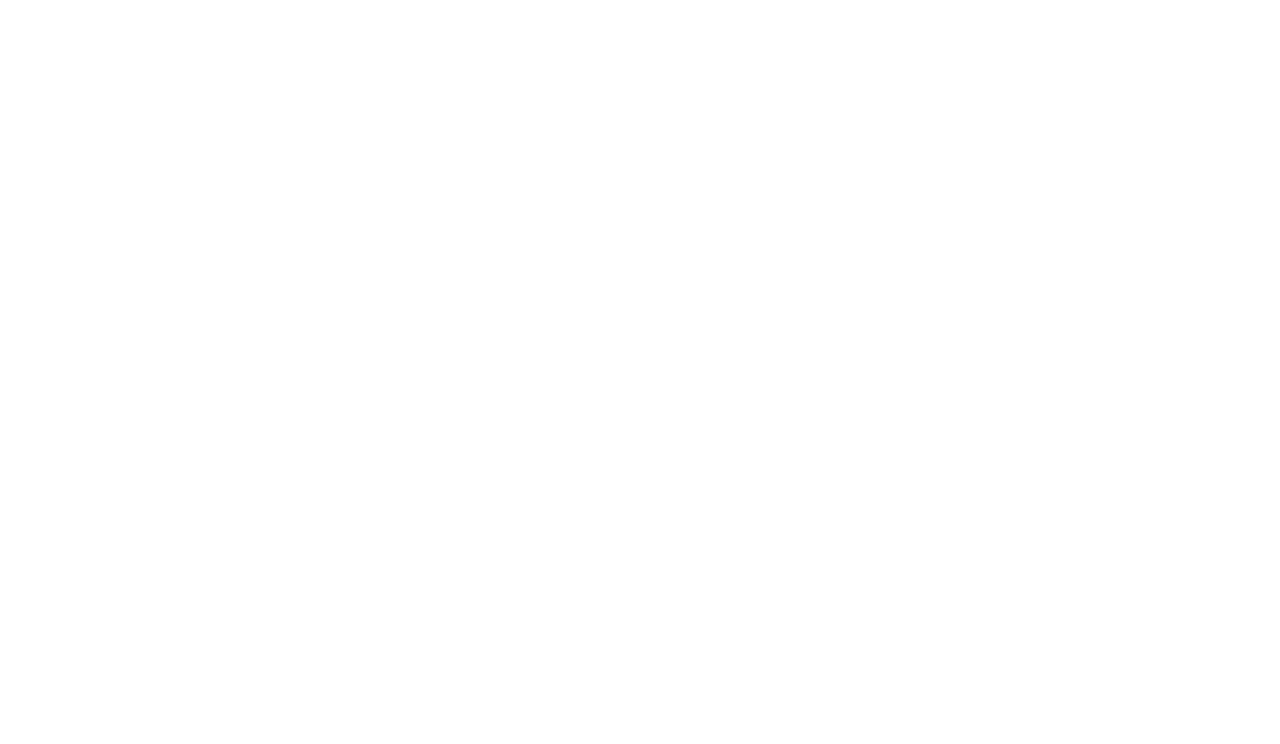
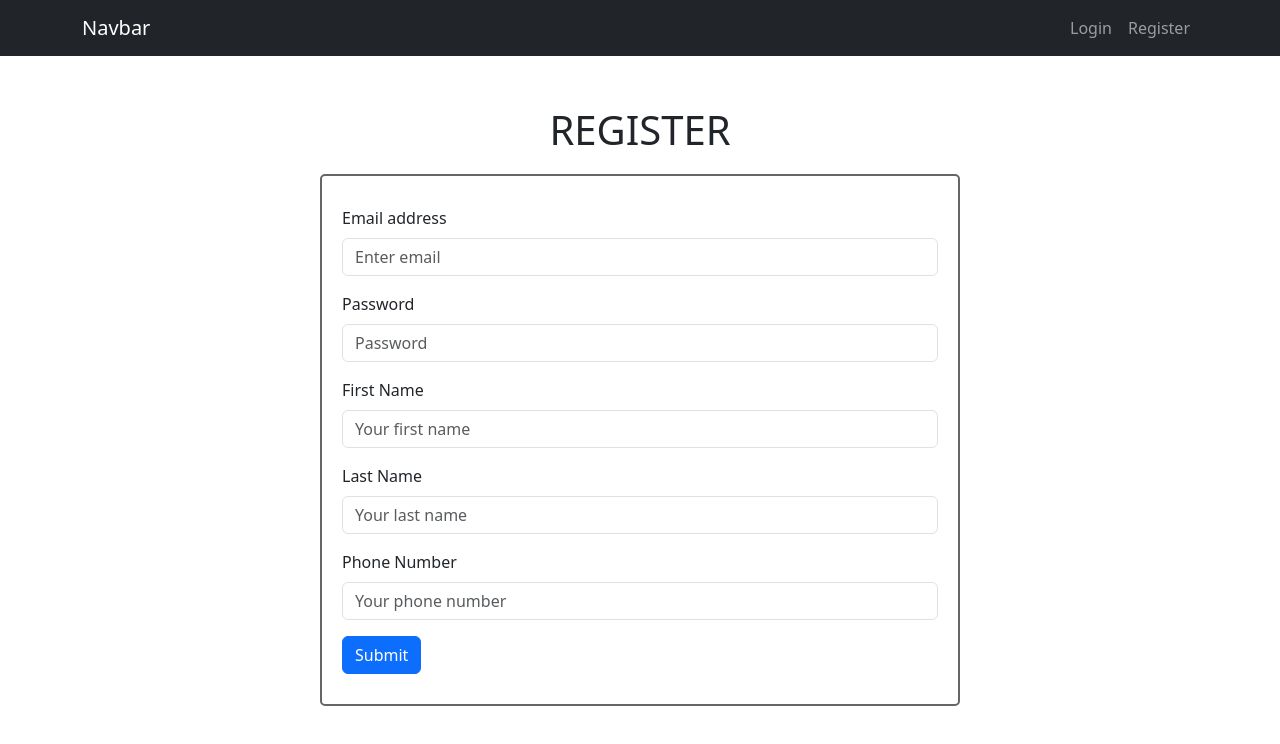
Before and after one commit to DzakiyH/fashion-client, a React (Create React App) app: page /register-user in a window 1280 px wide. Shown: the top 744 px of the page. Built offline with nearby package versions, Linux system fonts and the light colour scheme.

Commit message:
added login and register pag

```diff
--- a/src/App.js
+++ b/src/App.js
@@ -2,7 +2,8 @@
 import Home from './Views/home';
 import Product from './Views/product';
 import Shop from './Views/shop';
-import Navbar from './Components/Layout/NavbarLayout';
+import LoginUser from './Views/loginUser';
+import RegisterUser from './Views/registerUser';
 import './App.css';
 import 'bootstrap/dist/css/bootstrap.min.css';
 
@@ -20,8 +21,11 @@
           <Route path='/shop'>
             <Shop />
           </Route>
-          <Route path='/navbar'>
-            <Navbar />
+          <Route path='/login-user'>
+            <LoginUser />
+          </Route>
+          <Route path='/register-user'>
+            <RegisterUser />
           </Route>
         </Switch>
       </Router>
--- a/src/Components/Layout/NavbarLayout.js
+++ b/src/Components/Layout/NavbarLayout.js
@@ -8,8 +8,8 @@
         <Container>
           <Navbar.Brand href='#home'>Navbar</Navbar.Brand>
           <Nav>
-            <Nav.Link href='#home'>Login</Nav.Link>
-            <Nav.Link href='#features'>Register</Nav.Link>
+            <Nav.Link href='/login-user'>Login</Nav.Link>
+            <Nav.Link href='/register-user'>Register</Nav.Link>
           </Nav>
         </Container>
       </Navbar>
--- /dev/null
+++ b/src/Views/loginUser/index.css
@@ -0,0 +1,16 @@
+.form {
+  margin: auto;
+  margin-top: 50px;
+  width: 50%;
+}
+
+.form h1 {
+  text-align: center;
+  margin-bottom: 20px;
+}
+
+.form form {
+  border: 2px solid #666;
+  border-radius: 5px;
+  padding: 30px 20px;
+}
--- /dev/null
+++ b/src/Views/loginUser/index.js
@@ -0,0 +1,30 @@
+import React from 'react';
+import NavbarLayout from '../../Components/Layout/NavbarLayout';
+import { Form, Button } from 'react-bootstrap';
+import './index.css';
+
+const index = () => {
+  return (
+    <NavbarLayout>
+      <div className='form'>
+        <h1>LOGIN</h1>
+        <Form>
+          <Form.Group className='mb-3' controlId='formBasicEmail'>
+            <Form.Label>Email address</Form.Label>
+            <Form.Control type='email' placeholder='Enter email' />
+          </Form.Group>
+
+          <Form.Group className='mb-3' controlId='formBasicPassword'>
+            <Form.Label>Password</Form.Label>
+            <Form.Control type='password' placeholder='Password' />
+          </Form.Group>
+          <Button variant='primary' type='submit'>
+            Submit
+          </Button>
+        </Form>
+      </div>
+    </NavbarLayout>
+  );
+};
+
+export default index;
--- /dev/null
+++ b/src/Views/registerUser/index.css
@@ -0,0 +1,16 @@
+.form {
+  margin: auto;
+  margin-top: 50px;
+  width: 50%;
+}
+
+.form h1 {
+  text-align: center;
+  margin-bottom: 20px;
+}
+
+.form form {
+  border: 2px solid #666;
+  border-radius: 5px;
+  padding: 30px 20px;
+}
--- /dev/null
+++ b/src/Views/registerUser/index.js
@@ -0,0 +1,45 @@
+import React from 'react';
+import NavbarLayout from '../../Components/Layout/NavbarLayout';
+import { Form, Button } from 'react-bootstrap';
+import './index.css';
+
+const index = () => {
+  return (
+    <NavbarLayout>
+      <div className='form'>
+        <h1>REGISTER</h1>
+        <Form>
+          <Form.Group className='mb-3' controlId='formBasicEmail'>
+            <Form.Label>Email address</Form.Label>
+            <Form.Control type='email' placeholder='Enter email' />
+          </Form.Group>
+
+          <Form.Group className='mb-3' controlId='formBasicPassword'>
+            <Form.Label>Password</Form.Label>
+            <Form.Control type='password' placeholder='Password' />
+          </Form.Group>
+
+          <Form.Group className='mb-3' controlId='formBasicEmail'>
+            <Form.Label>First Name</Form.Label>
+            <Form.Control type='text' placeholder='Your first name' />
+          </Form.Group>
+
+          <Form.Group className='mb-3' controlId='formBasicEmail'>
+            <Form.Label>Last Name</Form.Label>
+            <Form.Control type='text' placeholder='Your last name' />
+          </Form.Group>
+
+          <Form.Group className='mb-3' controlId='formBasicEmail'>
+            <Form.Label>Phone Number</Form.Label>
+            <Form.Control type='number' placeholder='Your phone number' />
+          </Form.Group>
+          <Button variant='primary' type='submit'>
+            Submit
+          </Button>
+        </Form>
+      </div>
+    </NavbarLayout>
+  );
+};
+
+export default index;
```
